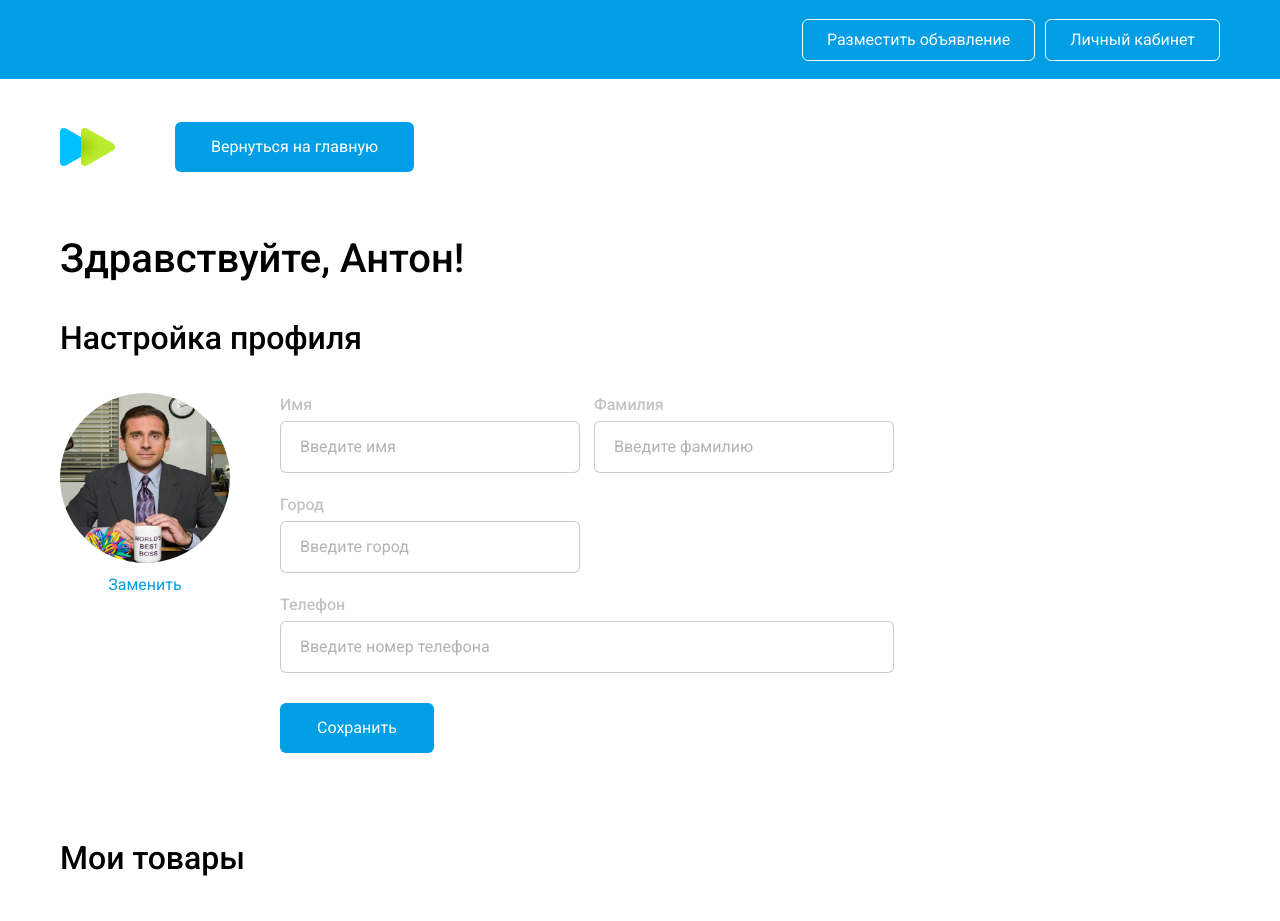
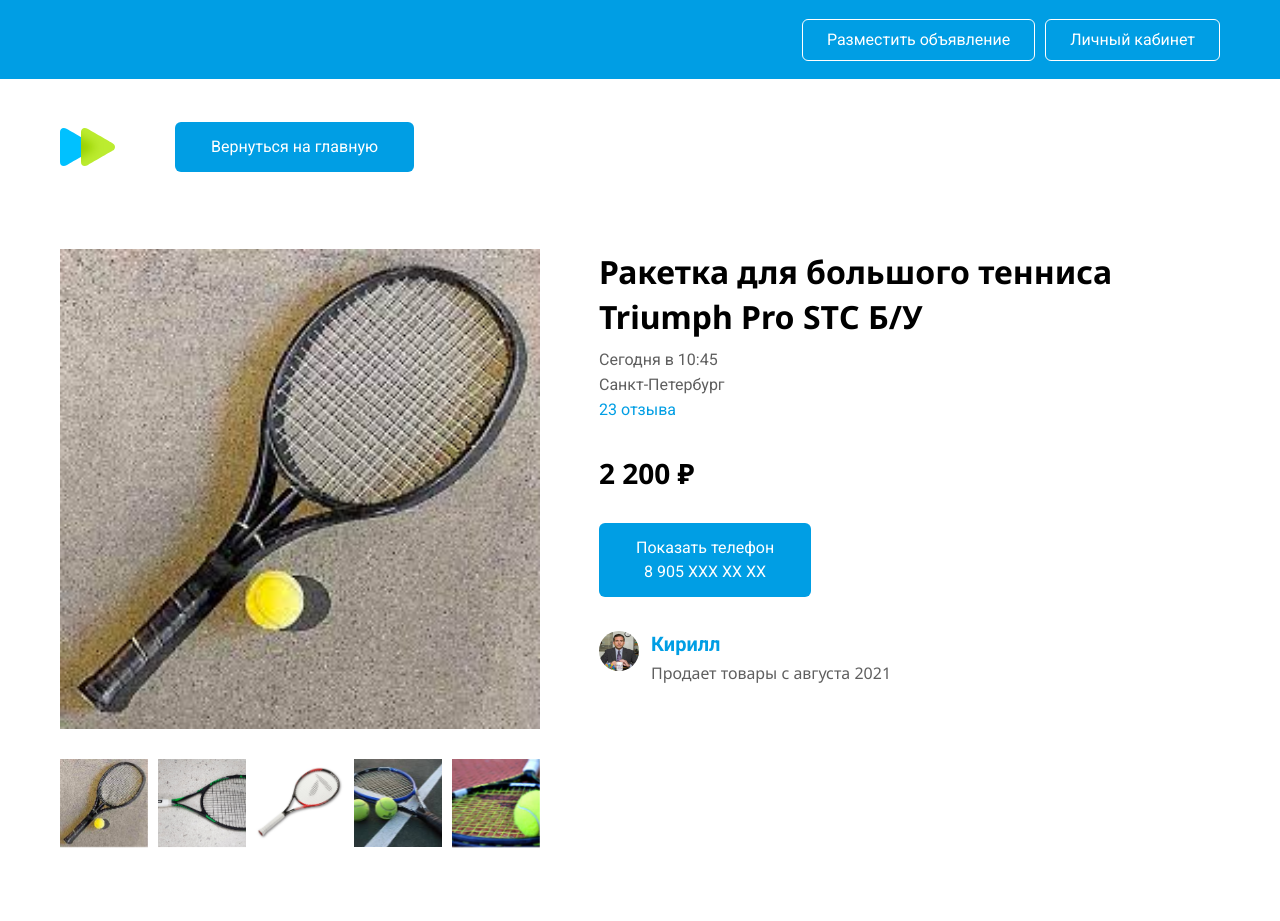
Before and after one commit to Komoza/avito-analogue, a React (Vite) app: page / in a window 1280 px wide. Shown: the top 921 px of the page. Built offline with nearby package versions, Linux system fonts and the light colour scheme.

Commit message:
add swiper

```diff
--- a/package.json
+++ b/package.json
@@ -11,7 +11,8 @@
   },
   "dependencies": {
     "react": "^18.2.0",
-    "react-dom": "^18.2.0"
+    "react-dom": "^18.2.0",
+    "swiper": "^11.0.3"
   },
   "devDependencies": {
     "@types/react": "^18.2.15",
--- a/src/App.tsx
+++ b/src/App.tsx
@@ -1,8 +1,8 @@
 import { Header } from './components/header/header';
+// import { Main } from './pages/main/main';
+import { Advertisement } from './pages/advertisement/advertisement';
+// import { Profile } from './pages/profile/profile';
 // import { SellerProfile } from './pages/seller-profile/seller-profile';
-import { Profile } from './pages/profile/profile';
-// import { Advertisement } from './pages/advertisement/advertisement';
-// import { Main } from './pages/main/main';
 
 function App() {
     return (
@@ -10,9 +10,9 @@
             <Header />
             <div className="wrapper">
                 {/* <Main /> */}
-                {/* <Advertisement/> */}
-                <Profile />
-                {/* <SellerProfile /> */}
+                <Advertisement />
+                {/* <Profile />
+                <SellerProfile /> */}
             </div>
         </div>
     );
--- a/src/pages/advertisement/advertisement.tsx
+++ b/src/pages/advertisement/advertisement.tsx
@@ -1,6 +1,6 @@
 import { BackToMain } from '../../components/back-to-main/back-to-main';
+import './advertisement.scss';
 import { Photos } from './components/photos/photos';
-import './advertisement.scss';
 import { Info } from './components/info/info';
 import { Description } from './components/description/dexcription';
 
--- a/src/pages/advertisement/components/photos/photos.scss
+++ b/src/pages/advertisement/components/photos/photos.scss
@@ -1,24 +1,27 @@
 .photos {
-    display: grid;
-    gap: 30px 10px;
+    width: 480px;
+    display: flex;
+    flex-direction: column;
+    gap: 30px;
 
-    grid-template-columns: repeat(5, 88px);
-    grid-template-rows: 480px 88px;
+    &__main-slide {
+        width: 480px;
+        height: 480px;
+    }
 
-    &__main {
-        grid-area: 1 / 1 / 2 / 6;
+    &__main-slide-img {
         width: 480px;
         height: 480px;
         object-fit: contain;
     }
-    &__little {
+
+    &__swipe-slide-img {
         width: 88px;
         height: 88px;
         object-fit: cover;
-        cursor: pointer;
+    }
 
-        &--active {
-            border: 2px solid #009EE4;
-        }
+    &__thumbs-wrapper {
+        width: 480px;
     }
 }
--- a/src/pages/advertisement/components/photos/photos.tsx
+++ b/src/pages/advertisement/components/photos/photos.tsx
@@ -1,38 +1,76 @@
 import './photos.scss';
+import { useState } from 'react';
+
+// Swiper
+import { Swiper, SwiperClass, SwiperSlide } from 'swiper/react';
+import 'swiper/css';
+import 'swiper/css/free-mode';
+import 'swiper/css/navigation';
+import 'swiper/css/thumbs';
+import { FreeMode, Navigation, Thumbs } from 'swiper/modules';
+
+const images = [
+    './public/image/photo-test.jpeg',
+    './public/image/photo-test-2.jpg',
+    './public/image/photo-test-3.jpg',
+    './public/image/photo-test-4.jpeg',
+    './public/image/photo-test-5.jpeg',
+];
 
 export const Photos = () => {
+    const [thumbsSwiper, setThumbsSwiper] = useState<SwiperClass | null>(null);
     return (
         <div className="photos">
-            <img
-                src="./public/image/photo-test-5.jpeg"
-                alt=""
-                className="photos__main"
-            />
-            <img
-                src="./public/image/photo-test.jpeg"
-                alt=""
-                className="photos__little photos__little--active"
-            />
-            <img
-                src="./public/image/photo-test-2.jpg"
-                alt=""
-                className="photos__little"
-            />
-            <img
-                src="./public/image/photo-test-3.jpg"
-                alt=""
-                className="photos__little"
-            />
-            <img
-                src="./public/image/photo-test-4.jpeg"
-                alt=""
-                className="photos__little"
-            />
-            <img
-                src="./public/image/photo-test-5.jpeg"
-                alt=""
-                className="photos__little"
-            />
+            <Swiper
+                loop={true}
+                spaceBetween={10}
+                thumbs={{
+                    swiper:
+                        thumbsSwiper && !thumbsSwiper.destroyed
+                            ? thumbsSwiper
+                            : null,
+                }}
+                className="photos__main-slide"
+                modules={[FreeMode, Navigation, Thumbs]}
+            >
+                {images.map((image, index) => {
+                    return (
+                        <SwiperSlide key={index}>
+                            <img
+                                src={image}
+                                className="photos__main-slide-img"
+                            />
+                        </SwiperSlide>
+                    );
+                })}
+            </Swiper>
+
+            <div className="photos__thumbs-wrapper">
+                <Swiper
+                    onSwiper={(e) => {
+                        if (e) {
+                            setThumbsSwiper(e);
+                        }
+                    }}
+                    loop={true}
+                    spaceBetween={10}
+                    slidesPerView={5}
+                    freeMode={true}
+                    watchSlidesProgress={true}
+                    modules={[FreeMode, Navigation, Thumbs]}
+                >
+                    {images.map((image, index) => {
+                        return (
+                            <SwiperSlide key={index}>
+                                <img
+                                    src={image}
+                                    className="photos__swipe-slide-img"
+                                />
+                            </SwiperSlide>
+                        );
+                    })}
+                </Swiper>
+            </div>
         </div>
     );
 };
```
Also changed, not shown: tsconfig.json (indentation only), 2 other files (tests, documents, lock files or other folders).
